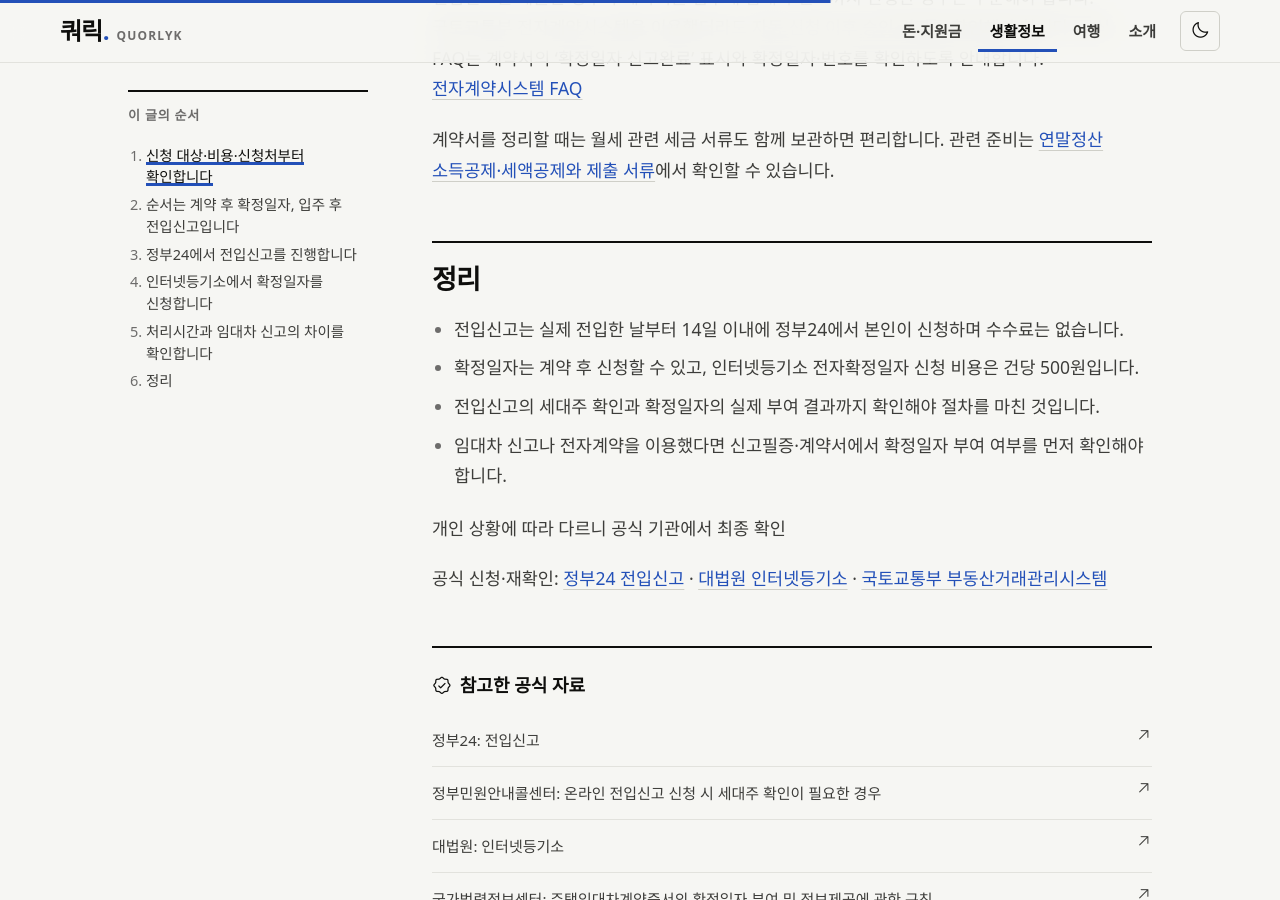
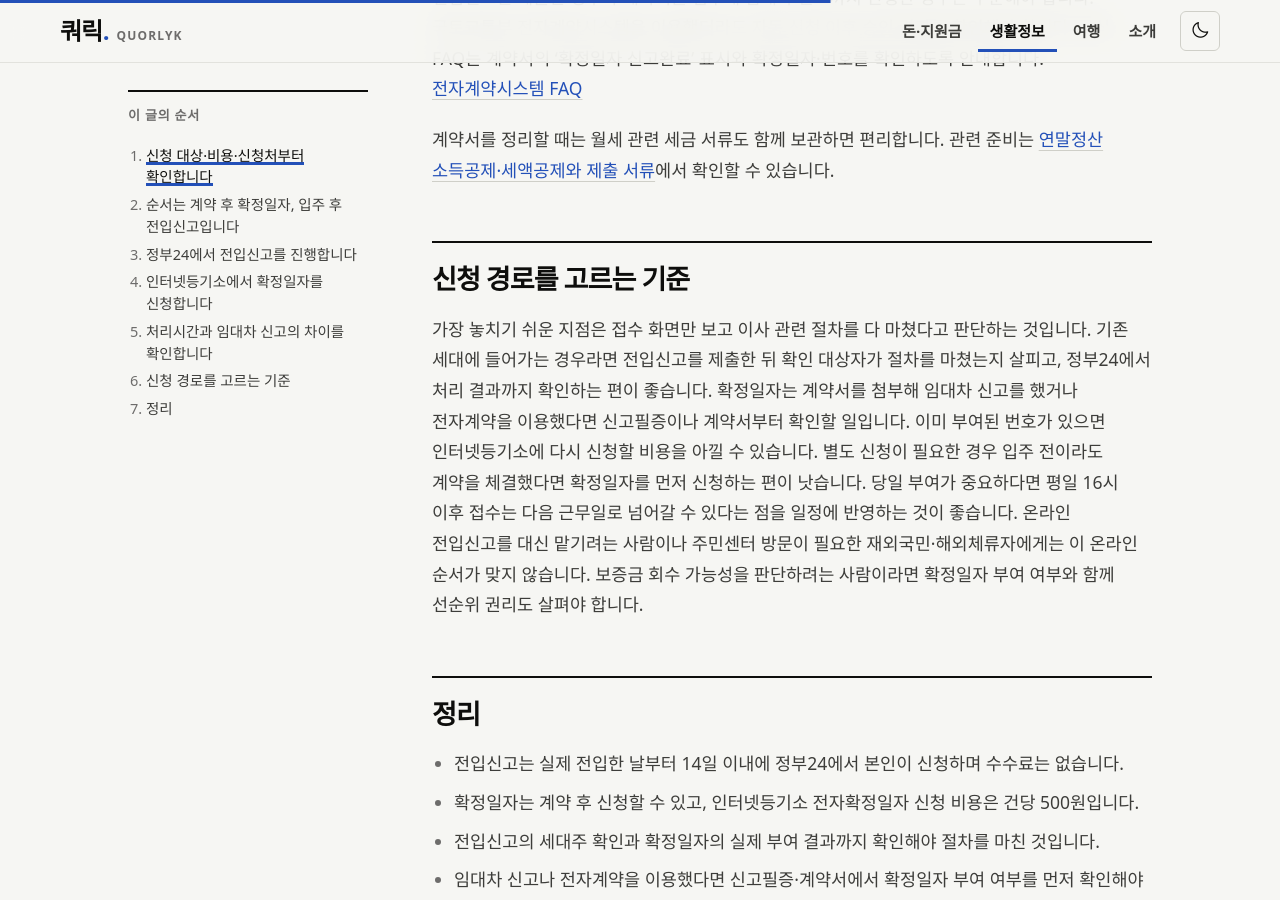
Before and after one commit to ekgoddlek0-dotcom/quorlyk-site, a Jekyll site: the page built from _posts/2026-10-11-move-in-report-fixed-date-online.md, in a window 1280 px wide and 900 px high, scrolled down 4442 px. Built offline with Jekyll 4.4.1, drawn with Linux system fonts in a browser that asks for light colours; some web fonts are replaced.

Commit message:
판단 단락 추가: 전입신고와 확정일자 온라인으로 하는 방법과 순서: 신청처·비용·완료 확인

```diff
--- a/_posts/2026-10-11-move-in-report-fixed-date-online.md
+++ b/_posts/2026-10-11-move-in-report-fixed-date-online.md
@@ -82,6 +83,10 @@ sources:
 
 계약서를 정리할 때는 월세 관련 세금 서류도 함께 보관하면 편리합니다. 관련 준비는 [연말정산 소득공제·세액공제와 제출 서류](/year-end-tax-deduction-preparation/)에서 확인할 수 있습니다.
 
+## 신청 경로를 고르는 기준
+
+가장 놓치기 쉬운 지점은 접수 화면만 보고 이사 관련 절차를 다 마쳤다고 판단하는 것입니다. 기존 세대에 들어가는 경우라면 전입신고를 제출한 뒤 확인 대상자가 절차를 마쳤는지 살피고, 정부24에서 처리 결과까지 확인하는 편이 좋습니다. 확정일자는 계약서를 첨부해 임대차 신고를 했거나 전자계약을 이용했다면 신고필증이나 계약서부터 확인할 일입니다. 이미 부여된 번호가 있으면 인터넷등기소에 다시 신청할 비용을 아낄 수 있습니다. 별도 신청이 필요한 경우 입주 전이라도 계약을 체결했다면 확정일자를 먼저 신청하는 편이 낫습니다. 당일 부여가 중요하다면 평일 16시 이후 접수는 다음 근무일로 넘어갈 수 있다는 점을 일정에 반영하는 것이 좋습니다. 온라인 전입신고를 대신 맡기려는 사람이나 주민센터 방문이 필요한 재외국민·해외체류자에게는 이 온라인 순서가 맞지 않습니다. 보증금 회수 가능성을 판단하려는 사람이라면 확정일자 부여 여부와 함께 선순위 권리도 살펴야 합니다.
+
 ## 정리
 
 - 전입신고는 실제 전입한 날부터 14일 이내에 정부24에서 본인이 신청하며 수수료는 없습니다.
```
Also changed, not shown: other parts of _posts/2026-10-11-move-in-report-fixed-date-online.md (+1 -0 lines).
